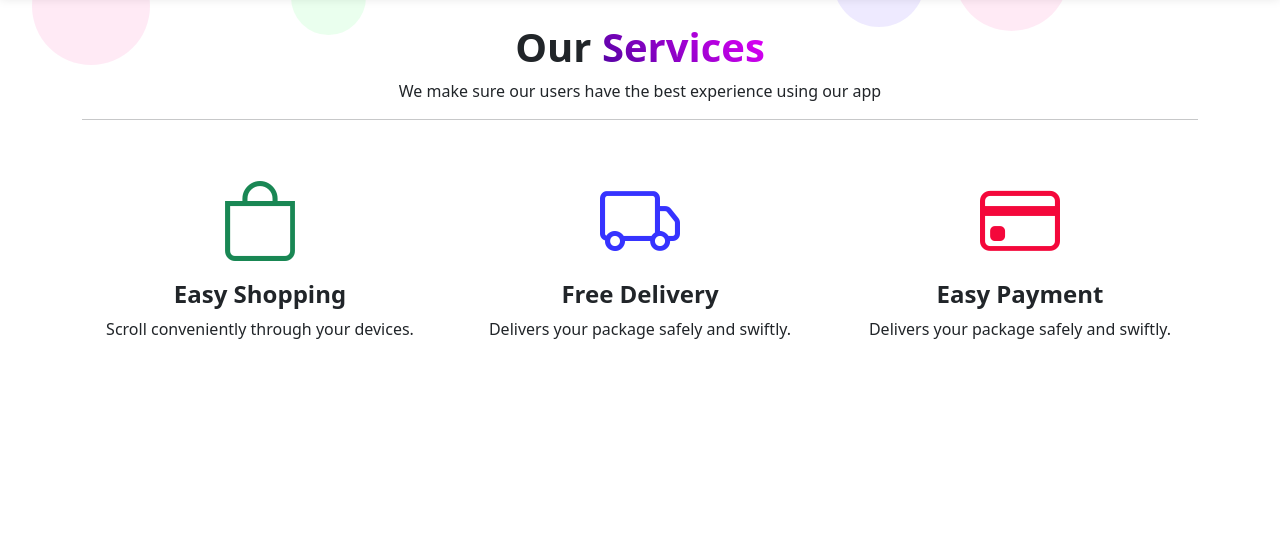
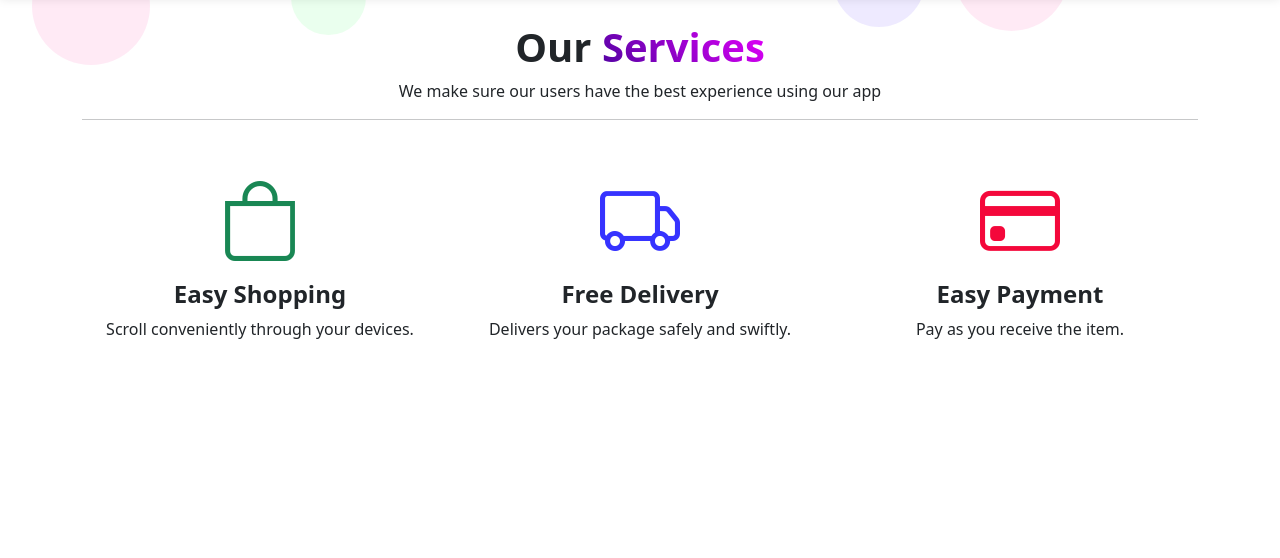
Before and after one commit to alecxander567/E-commerce-Website, a Django app: page / in a window 1280 px wide. Shown: the part 801-1359 px from the top of the page. Run offline with Django 5.2, Linux system fonts and the light colour scheme.

Commit message:
Update landingpage.html

```diff
--- a/my_app/templates/landingpage.html
+++ b/my_app/templates/landingpage.html
@@ -70,7 +70,7 @@
                 <div class="service-box">
                     <center><i class="bi bi-credit-card" style="font-size: 5rem; color: rgb(244, 8, 59);"></i></center>
                     <h4 class="text-center fw-bold">Easy Payment</h4>
-                    <p class="text-center">Delivers your package safely and swiftly.</p>
+                    <p class="text-center">Pay as you receive the item.</p>
                 </div>
             </div>
         </div>
```
